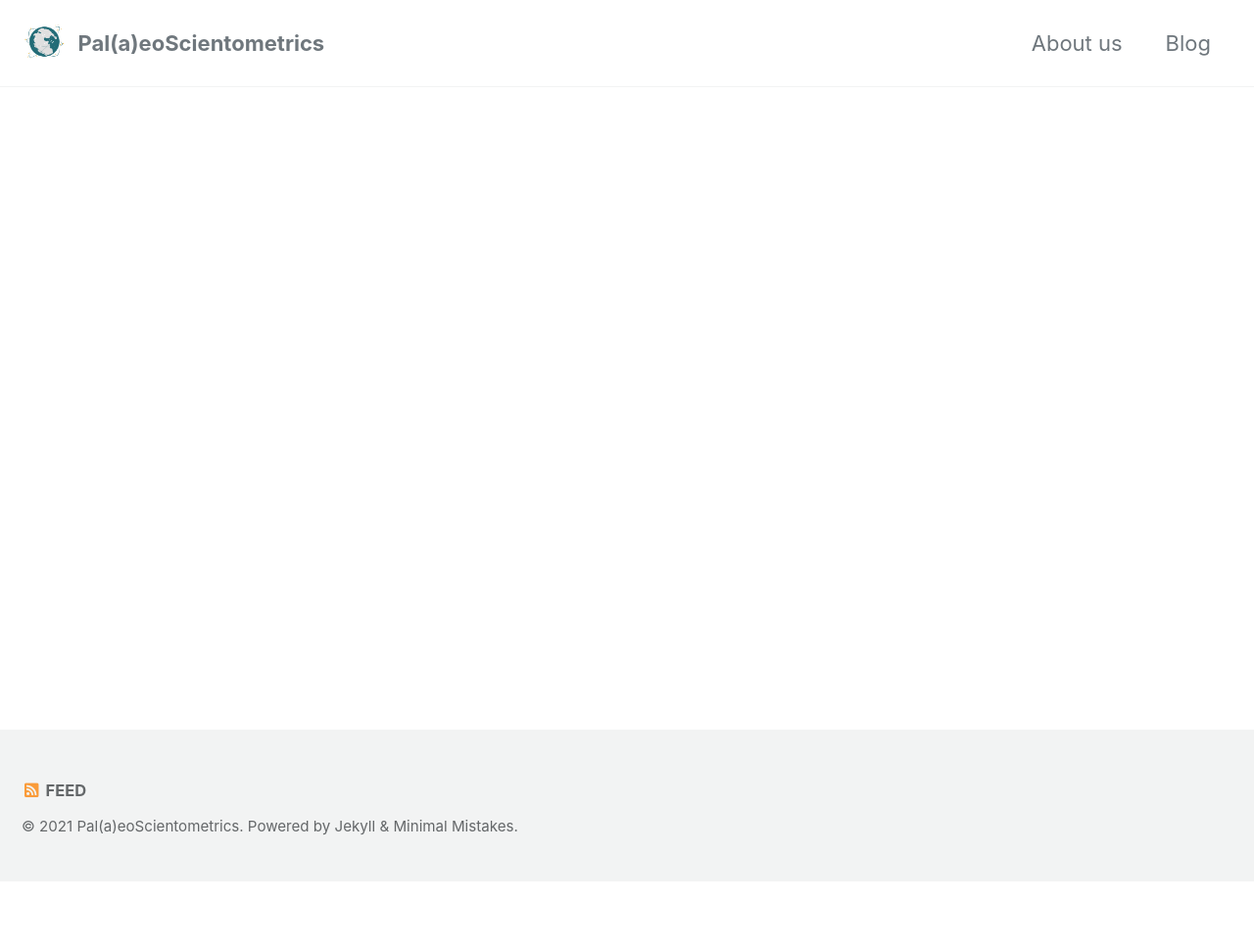
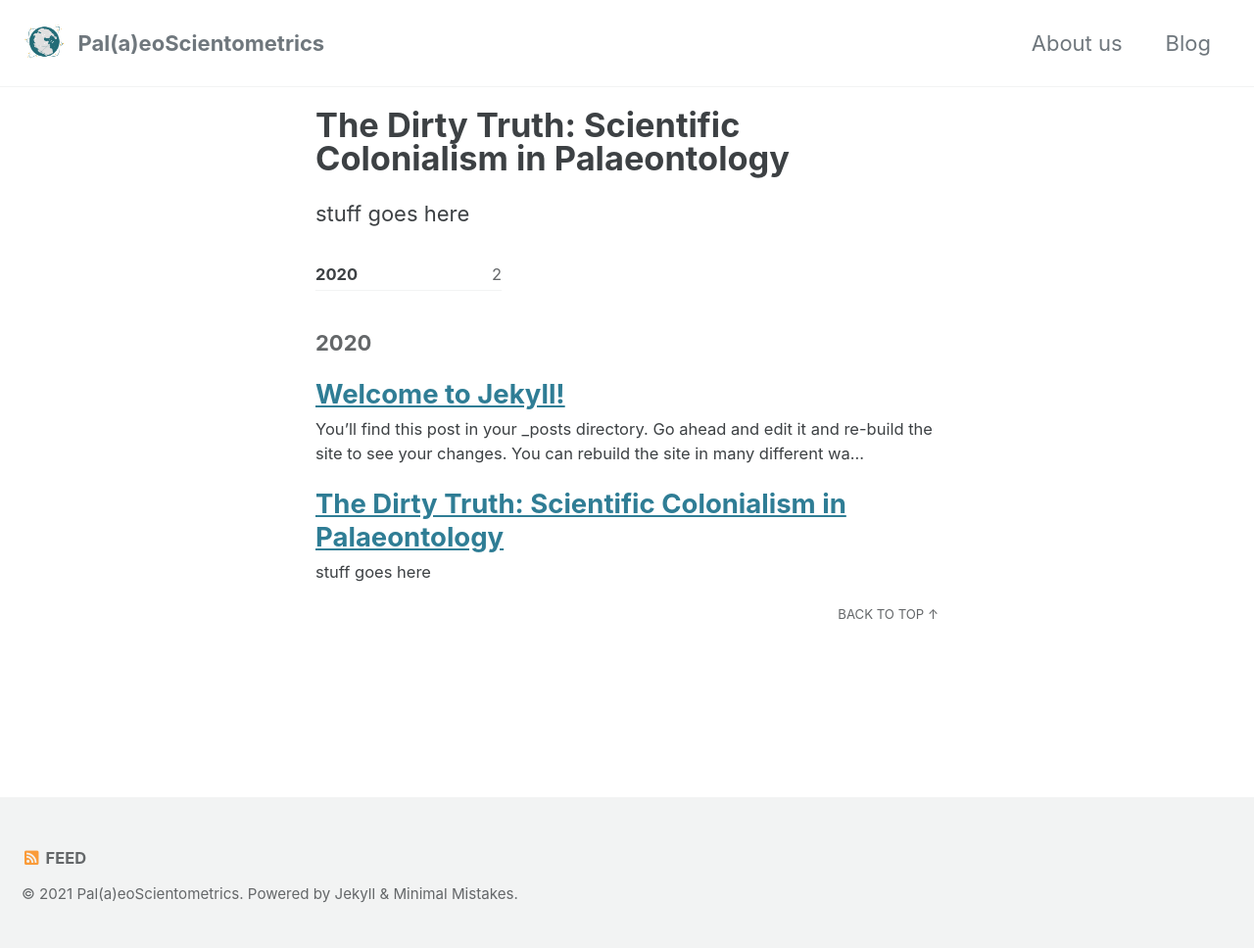
Before and after one commit to paleoscientometric/paleoscientometric.github.io, a Jekyll site: the page built from _posts/2010-12-08-PaleoPERCS.md, in a window 1280 px wide. Shown: the whole page at 98% size. Built offline with Jekyll 4.4.1, drawn with Linux system fonts in a browser that asks for light colours; cached includes are drawn as plain includes; our own code applies the rules of GitHub Pages for plain Markdown files; before the commit the page ends 900 px from its top, so only the background shows below that.

Commit message:
posts layout fixed

```diff
--- a/_posts/2010-12-08-PaleoPERCS.md
+++ b/_posts/2010-12-08-PaleoPERCS.md
@@ -1,5 +1,7 @@
 ---
-layout: categories
-title: The Dirty Truth: Scientific Colonialism in Palaeontology
-permalink: /blog/
+layout: posts
+title: "The Dirty Truth: Scientific Colonialism in Palaeontology"
+date: 2020-01-25
+categories: Talks
 ---
+stuff goes here
```
